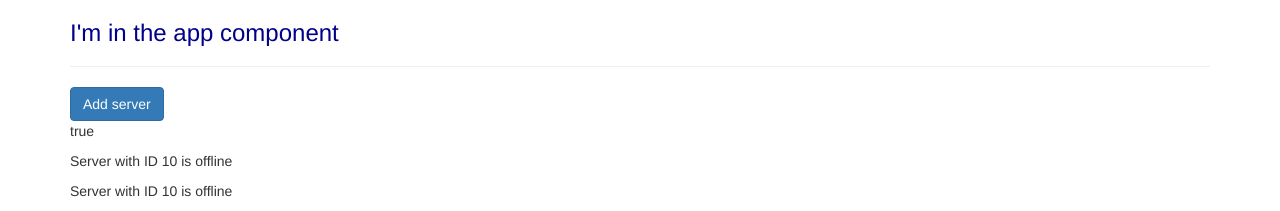
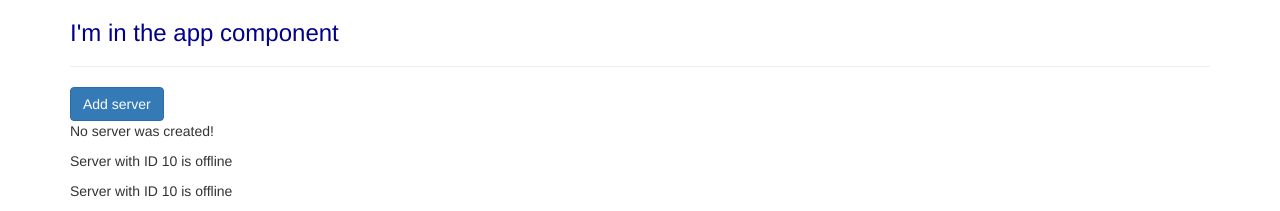
Before and after one commit to adamrysyk/learn-angular-7, an Angular app: page / in a window 1280 px wide. Shown: the top 211 px of the page. Built offline with nearby package versions, Linux system fonts and the light colour scheme.

Commit message:
add a click event

```diff
--- a/src/app/servers/servers.component.html
+++ b/src/app/servers/servers.component.html
@@ -1,8 +1,9 @@
 <button
     [disabled]="!allowNewServer"
-    class="btn btn-primary">
+    class="btn btn-primary"
+    (click)="onCreateServer()">
     Add server
 </button>
-<p [innerText]="allowNewServer"></p>
+<p>{{ serverCreationStatus }}</p>
 <app-server></app-server>
 <app-server></app-server>
--- a/src/app/servers/servers.component.ts
+++ b/src/app/servers/servers.component.ts
@@ -8,6 +8,7 @@
 })
 export class ServersComponent implements OnInit {
   allowNewServer = false;
+  serverCreationStatus = 'No server was created!';
 
   constructor() {
     setTimeout(() => {
@@ -18,4 +19,8 @@
   ngOnInit() {
   }
 
+  onCreateServer() {
+    this.serverCreationStatus = 'Server was created!';
+  }
+
 }
```
